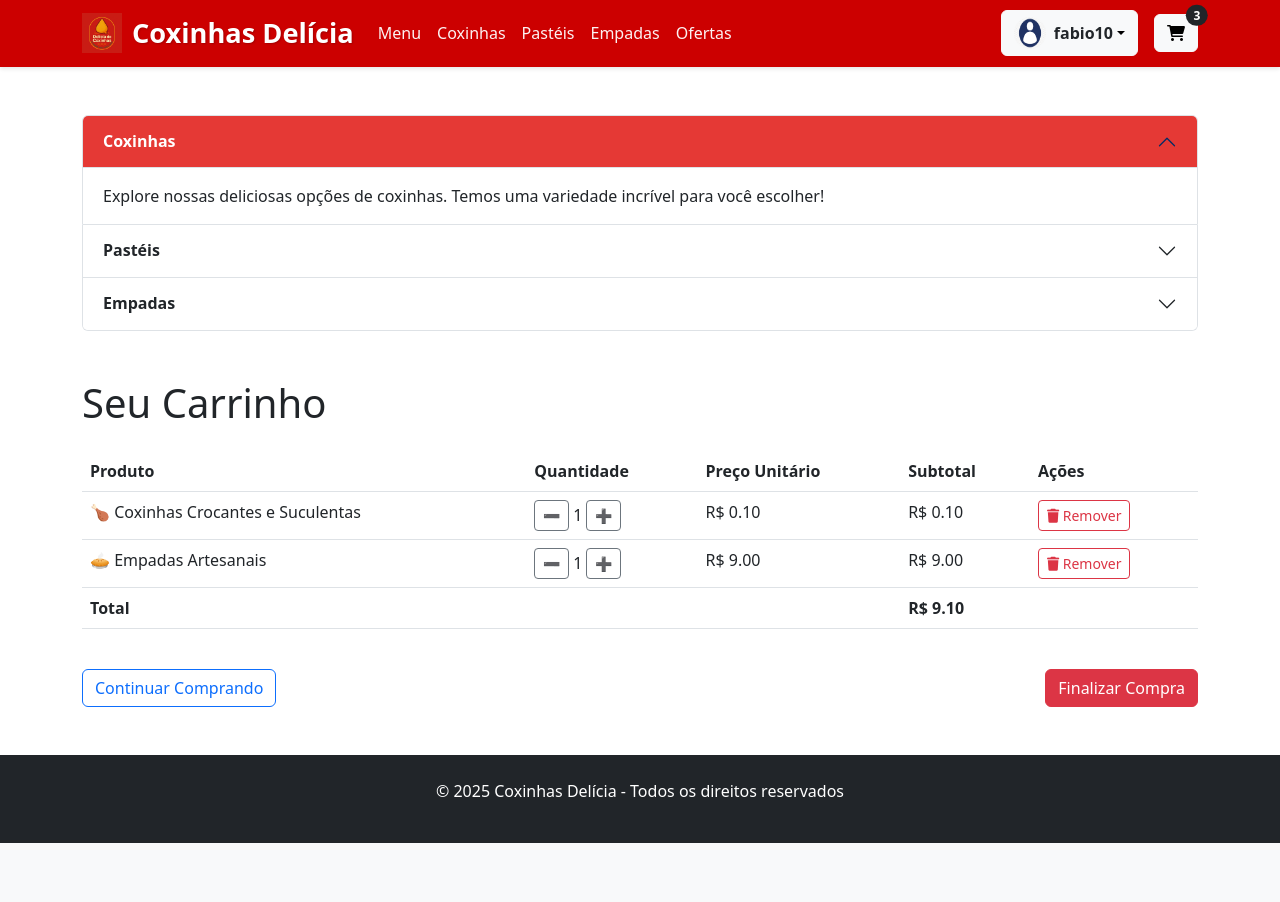
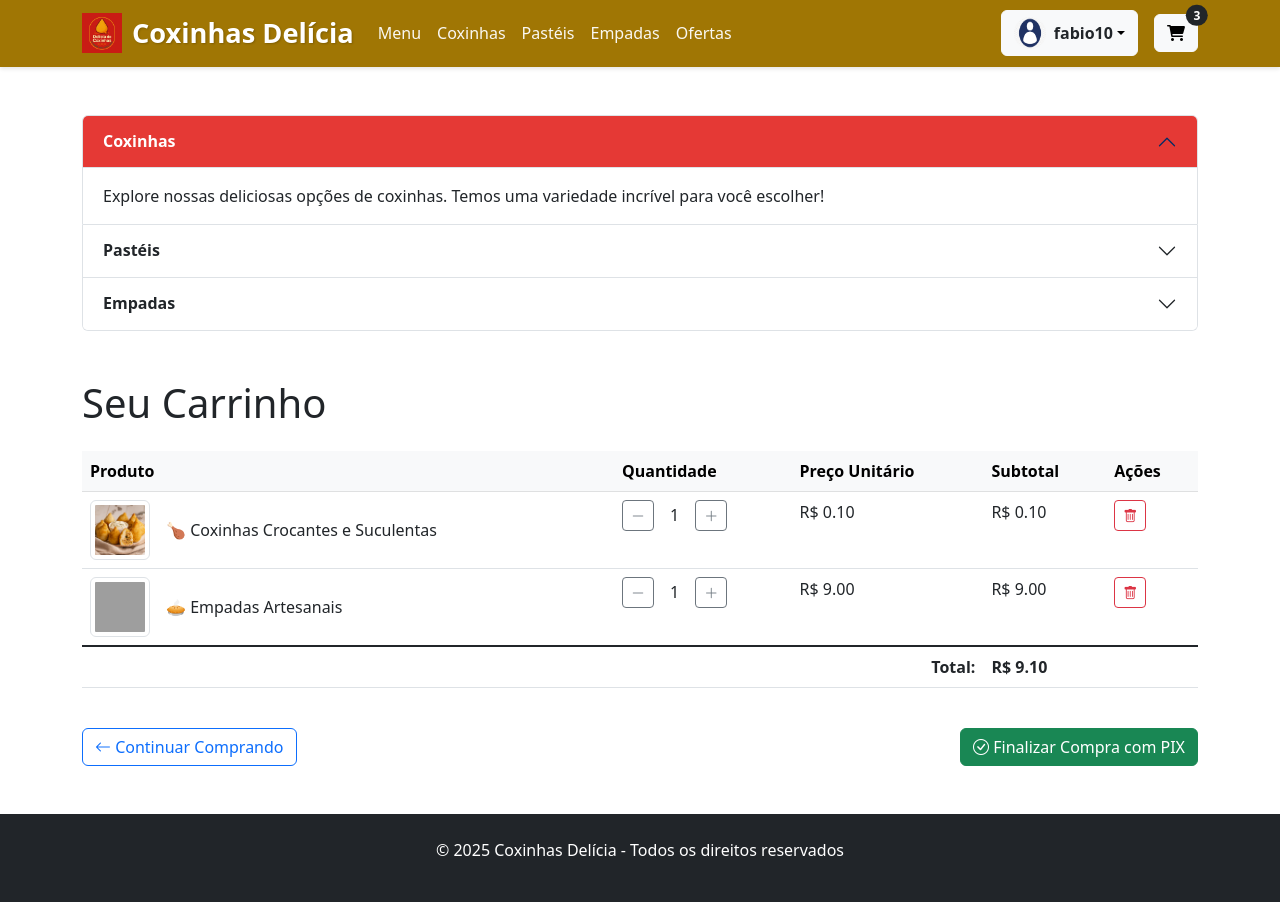
Before and after one commit to fabiodevfulls/SiteCoxinha, a Django app: page /carrinho/ in a window 1280 px wide. Before the commit the page ends 843 px from the top, so only its background shows below. Run offline with Django 5.2, Linux system fonts and the light colour scheme; a user stored in the database is signed in; data comes from the database, SQL or seed files in the repository; both versions use the stored data as it was after the commit; grey boxes are pictures that could not be loaded.

Commit message:
templates

```diff
--- a/cardapio/templates/cardapio/base.html
+++ b/cardapio/templates/cardapio/base.html
@@ -7,6 +7,8 @@
     <title>Coxinhas Delícia</title>
     <link href="https://cdn.jsdelivr.net/npm/bootstrap@5.3.0/dist/css/bootstrap.min.css" rel="stylesheet">
     <link rel="stylesheet" href="https://cdnjs.cloudflare.com/ajax/libs/font-awesome/6.0.0/css/all.min.css">
+    <!-- Bootstrap Icons -->
+    <link rel="stylesheet" href="https://cdn.jsdelivr.net/npm/bootstrap-icons@1.8.0/font/bootstrap-icons.css">
     <style>
         .carousel-item img {
             height: 500px;
@@ -17,7 +19,7 @@
             object-fit: cover;
         }
         .navbar {
-            background-color: #cc0000;  /* Vermelho mais intenso */
+            background-color: #a07604;  /* Vermelho mais intenso */
             box-shadow: 0 2px 4px rgba(0,0,0,0.1);  /* Sombra suave */
         }
         .navbar-brand {
--- a/cardapio/templates/cardapio/carrinho.html
+++ b/cardapio/templates/cardapio/carrinho.html
@@ -1,12 +1,14 @@
 {% extends 'cardapio/base.html' %}
+{% load static %}
 
 {% block content %}
 <div class="container my-5">
     <h1 class="mb-4">Seu Carrinho</h1>
+
     {% if itens %}
     <div class="table-responsive">
         <table class="table">
-            <thead>
+            <thead class="table-light">
                 <tr>
                     <th>Produto</th>
                     <th>Quantidade</th>
@@ -18,40 +20,89 @@
             <tbody>
                 {% for item in itens %}
                 <tr>
-                    <td>{{ item.produto.nome }}</td>
                     <td>
                         <div class="d-flex align-items-center">
-                            <a href="{% url 'diminuir_quantidade' item.id %}" class="btn btn-sm btn-outline-secondary me-1">➖</a>
-                            <span>{{ item.quantidade }}</span>
-                            <a href="{% url 'aumentar_quantidade' item.id %}" class="btn btn-sm btn-outline-secondary ms-1">➕</a>
+                            {% if item.produto.imagem %}
+                            <img src="{{ item.produto.imagem.url }}" alt="{{ item.produto.nome }}"
+                                 class="img-thumbnail me-3" style="width: 60px; height: 60px; object-fit: cover;">
+                            {% endif %}
+                            <span>{{ item.produto.nome }}</span>
                         </div>
                     </td>
-                    <td>R$ {{ item.produto.preco }}</td>
-                    <td>R$ {{ item.subtotal }}</td>
                     <td>
-                        <a href="{% url 'remover_do_carrinho' item.id %}" class="btn btn-sm btn-outline-danger">
-                            <i class="fas fa-trash"></i> Remover
+                        <div class="d-flex align-items-center">
+                            <a href="{% url 'diminuir_quantidade' item.id %}"
+                               class="btn btn-sm btn-outline-secondary me-2"
+                               title="Diminuir quantidade">
+                                <i class="bi bi-dash-lg"></i>
+                            </a>
+                            <span class="mx-2">{{ item.quantidade }}</span>
+                            <a href="{% url 'aumentar_quantidade' item.id %}"
+                               class="btn btn-sm btn-outline-secondary ms-2"
+                               title="Aumentar quantidade">
+                                <i class="bi bi-plus-lg"></i>
+                            </a>
+                        </div>
+                    </td>
+                    <td>R$ {{ item.produto.preco|floatformat:2 }}</td>
+                    <td>R$ {{ item.subtotal|floatformat:2 }}</td>
+                    <td>
+                        <a href="{% url 'remover_do_carrinho' item.id %}"
+                           class="btn btn-sm btn-outline-danger"
+                           title="Remover item">
+                            <i class="bi bi-trash"></i>
                         </a>
                     </td>
                 </tr>
                 {% endfor %}
             </tbody>
-            <tfoot>
+            <tfoot class="table-group-divider">
                 <tr>
-                    <th colspan="3">Total</th>
-                    <th colspan="2">R$ {{ total }}</th>
+                    <th colspan="3" class="text-end">Total:</th>
+                    <th colspan="2">R$ {{ total|floatformat:2 }}</th>
                 </tr>
             </tfoot>
         </table>
     </div>
+
     <div class="d-flex justify-content-between mt-4">
-        <a href="{% url 'menu' %}" class="btn btn-outline-primary">Continuar Comprando</a>
-        <a href="{% url 'finalizar_compra' %}" class="btn btn-danger">Finalizar Compra</a>
+        <a href="{% url 'menu' %}" class="btn btn-outline-primary">
+            <i class="bi bi-arrow-left"></i> Continuar Comprando
+        </a>
+
+        <!-- Alteração importante: Formulário para POST -->
+        <form action="{% url 'finalizar_compra' %}" method="post">
+            {% csrf_token %}
+            <button type="submit" class="btn btn-success">
+                <i class="bi bi-check-circle"></i> Finalizar Compra com PIX
+            </button>
+        </form>
     </div>
     {% else %}
-    <div class="alert alert-info">
-        Seu carrinho está vazio. <a href="{% url 'menu' %}">Volte ao menu</a> para adicionar itens.
+    <div class="alert alert-info text-center py-4">
+        <i class="bi bi-cart-x" style="font-size: 2rem;"></i>
+        <h4 class="mt-3">Seu carrinho está vazio</h4>
+        <a href="{% url 'menu' %}" class="btn btn-primary mt-2">
+            <i class="bi bi-arrow-left"></i> Voltar ao Cardápio
+        </a>
     </div>
     {% endif %}
 </div>
 {% endblock %}
+
+{% block scripts %}
+<!-- Adicione este script para confirmar remoção de itens -->
+<script>
+document.addEventListener('DOMContentLoaded', function() {
+    // Confirmar antes de remover item
+    const removeButtons = document.querySelectorAll('a[href*="remover_do_carrinho"]');
+    removeButtons.forEach(button => {
+        button.addEventListener('click', function(e) {
+            if (!confirm('Tem certeza que deseja remover este item do carrinho?')) {
+                e.preventDefault();
+            }
+        });
+    });
+});
+</script>
+{% endblock %}
--- a/cardapio/views.py
+++ b/cardapio/views.py
@@ -165,7 +165,7 @@ def gerar_qrcode_pix(request, pedido_id):
 @login_required
 def finalizar_compra(request):
     try:
-        # Obter itens do carrinho (seu código existente)
+        # 1. Obter itens do carrinho
         if request.user.is_authenticated:
             carrinho = ItemCarrinho.objects.filter(usuario=request.user)
         else:
@@ -176,16 +176,17 @@ def finalizar_compra(request):
             messages.error(request, "Seu carrinho está vazio")
             return redirect('ver_carrinho')
 
+        # 2. Calcular total
         total = sum(item.subtotal() for item in carrinho)
 
-        # Criar pedido
+        # 3. Criar pedido no banco de dados
         pedido = Pedido.objects.create(
             usuario=request.user if request.user.is_authenticated else None,
             total=total,
             status='pending',
         )
 
-        # Criar itens do pedido (seu código existente)
+        # 4. Criar itens do pedido
         for item in carrinho:
             PedidoItem.objects.create(
                 pedido=pedido,
@@ -194,46 +195,49 @@ def finalizar_compra(request):
                 preco_unitario=item.produto.preco
             )
 
-        # Configurar SDK do Mercado Pago para PIX
+        # 5. Configurar pagamento PIX
         sdk = mercadopago.SDK(settings.MERCADOPAGO['ACCESS_TOKEN'])
 
-        # Criar pagamento PIX diretamente (não preferência)
         payment_data = {
             "transaction_amount": float(total),
             "payment_method_id": "pix",
             "payer": {
                 "email": request.user.email if request.user.is_authenticated else "cliente@example.com",
                 "first_name": request.user.first_name if request.user.is_authenticated else "Cliente",
-                "last_name": request.user.last_name if request.user.is_authenticated else "Anônimo",
             },
             "notification_url": request.build_absolute_uri(reverse('webhook_mercadopago')),
-            "description": f"Pedido #{pedido.id} - Lanchonete Delícia de Coxinha",
+            "description": f"Pedido #{pedido.id}",
             "external_reference": str(pedido.id),
         }
 
         payment_response = sdk.payment().create(payment_data)
 
+        # 6. Verificar resposta do Mercado Pago
         if payment_response['status'] not in [200, 201]:
             error_msg = payment_response.get('response', {}).get('message', 'Erro desconhecido')
             raise Exception(f"Erro ao criar pagamento PIX: {error_msg}")
 
         payment_info = payment_response['response']
 
-        # Atualizar pedido com dados do PIX
+        # 7. Atualizar pedido com dados do pagamento
         pedido.codigo_transacao = payment_info['id']
         pedido.save()
 
-        # Limpar carrinho
+        # 8. Limpar carrinho
         carrinho.delete()
 
-        # Redirecionar para a página de QR Code com os dados do PIX
-        return redirect('mostrar_qrcode', pedido_id=pedido.id)
+        # 9. Renderizar template com QR Code (ALTERAÇÃO IMPORTANTE)
+        return render(request, 'cardapio/qr_code.html', {
+            'pedido': pedido,
+            'qr_code': payment_info['point_of_interaction']['transaction_data']['qr_code'],
+            'qr_code_base64': payment_info['point_of_interaction']['transaction_data']['qr_code_base64'],
+            'pix_data': payment_info['point_of_interaction']['transaction_data']
+        })
 
     except Exception as e:
-        logger.error(f"Erro no checkout PIX: {str(e)}", exc_info=True)
-        messages.error(request, f"Erro ao processar pagamento PIX: {str(e)}")
+        logger.error(f"Erro no checkout: {str(e)}", exc_info=True)
+        messages.error(request, f"Erro ao processar pagamento: {str(e)}")
         return redirect('ver_carrinho')
-
 
 def mostrar_qrcode(request, pedido_id):
     pedido = get_object_or_404(Pedido, id=pedido_id)
```
Also changed, not shown: db.sqlite3.
